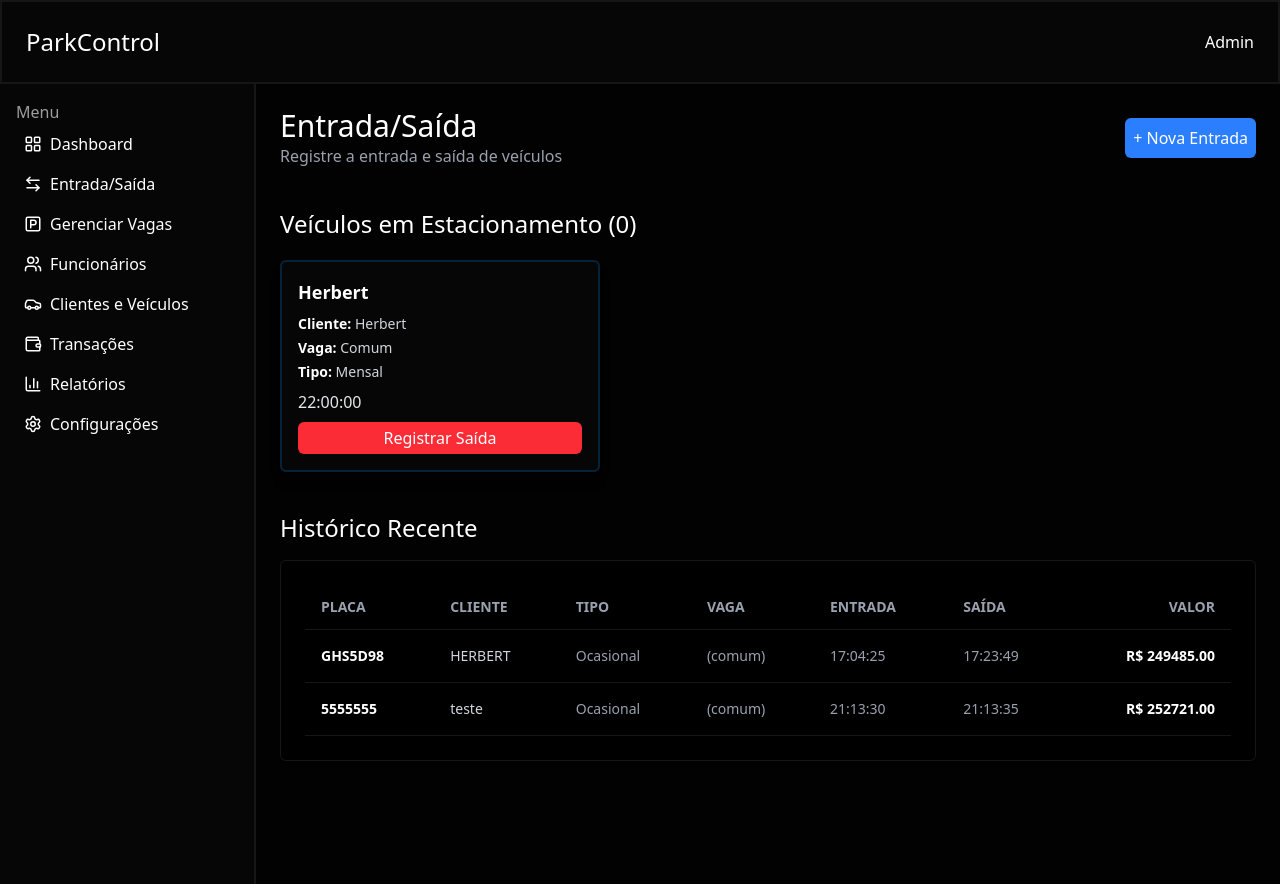
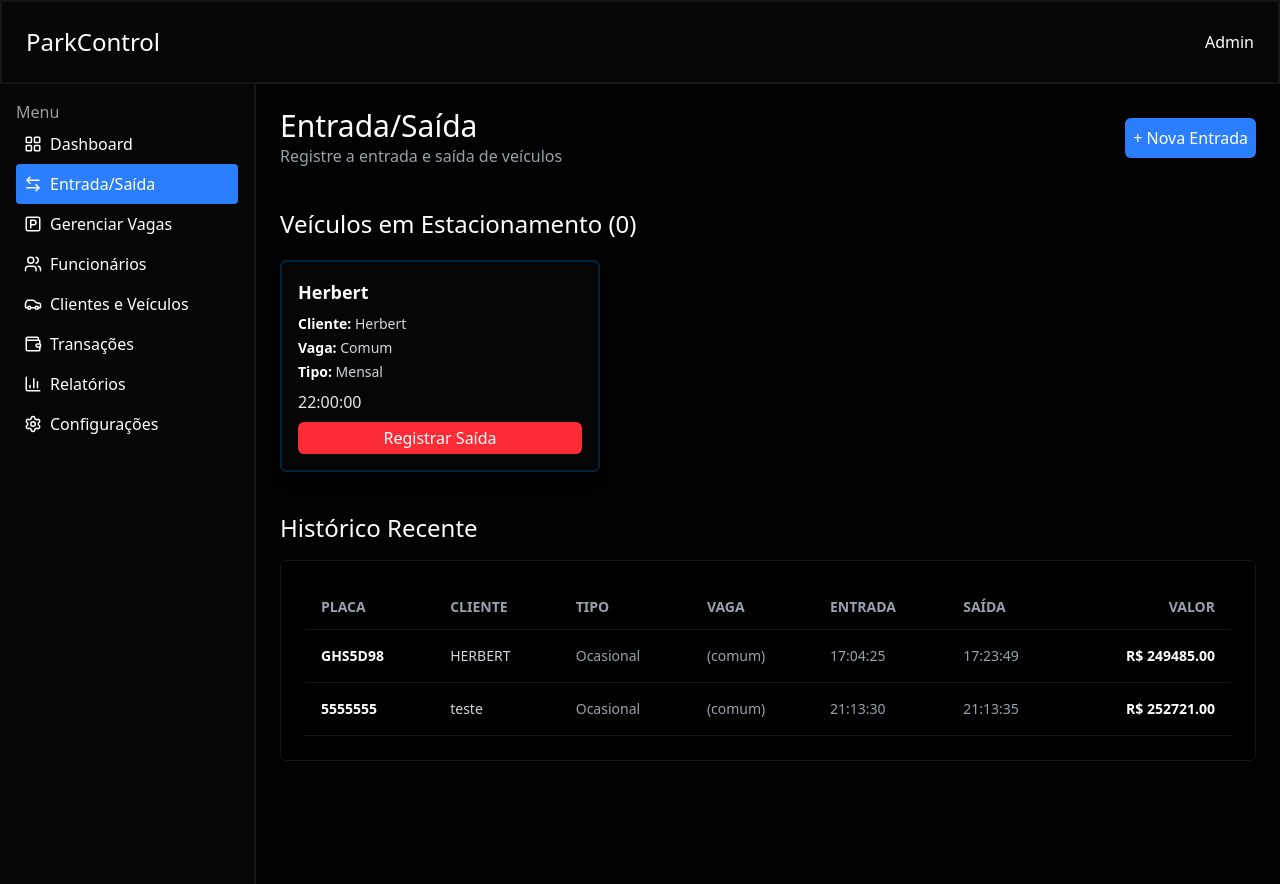
Before and after one commit to HerbertCarlos007/parking-management-frontend, a Vue app: page /parking-entry in a window 1280 px wide. Built offline with nearby package versions, Linux system fonts and the light colour scheme.

Commit message:
feat: adiciona estado ativo nos itens da sidebar

```diff
--- a/src/components/SidebarComponent.vue
+++ b/src/components/SidebarComponent.vue
@@ -1,29 +1,86 @@
 <script setup>
-import { useRouter } from 'vue-router';
-import { LayoutGrid, ArrowLeftRight, SquareParking, Users, Car, Wallet, ChartColumn, Settings } from 'lucide-vue-next';
+import { useRouter, useRoute } from "vue-router";
+import {
+  LayoutGrid,
+  ArrowLeftRight,
+  SquareParking,
+  Users,
+  Car,
+  Wallet,
+  ChartColumn,
+  Settings,
+} from "lucide-vue-next";
 
-const router = useRouter()
+const router = useRouter();
+const route = useRoute();
+
+const isActive = (path) => {
+  return route.path === path;
+};
 </script>
 
 <template>
-    <div class="w-64 min-h-screen bg-secondary text-white p-4 border-r-2 border-border">
-        <h3 class="text-[#9e9e9e]">Menu</h3>
-        <div>
-            <ul>
-                <li class="py-2 hover:bg-green-500 rounded px-2 cursor-pointer flex items-center gap-2"><LayoutGrid size="18"/> Dashboard</li>
-                <li @click="() => router.push('/parking-entry')"  class="py-2 hover:bg-green-500 rounded px-2 cursor-pointer flex items-center gap-2"><ArrowLeftRight size="18"/> Entrada/Saída</li>
-                <li class="py-2 hover:bg-green-500 rounded px-2 cursor-pointer flex items-center gap-2"><SquareParking size="18"/> Gerenciar Vagas</li>
-                <li class="py-2 hover:bg-green-500 rounded px-2 cursor-pointer flex items-center gap-2"><Users size="18"/> Funcionários</li>
-                <li class="py-2 hover:bg-green-500 rounded px-2 cursor-pointer flex items-center gap-2"><Car size="18"/> Clientes e Veículos</li>
-                <li class="py-2 hover:bg-green-500 rounded px-2 cursor-pointer flex items-center gap-2"><Wallet size="18"/> Transações</li>
-                <li class="py-2 hover:bg-green-500 rounded px-2 cursor-pointer flex items-center gap-2"><ChartColumn size="18"/> Relatórios</li>
-                <li class="py-2 hover:bg-green-500 rounded px-2 cursor-pointer flex items-center gap-2"><Settings size="18"/> Configurações</li>
-
-            </ul>
-        </div>
+  <div
+    class="w-64 min-h-screen bg-secondary text-white p-4 border-r-2 border-border"
+  >
+    <h3 class="text-[#9e9e9e]">Menu</h3>
+    <div>
+      <ul>
+        <li
+          class="py-2 hover:bg-green-500 rounded px-2 cursor-pointer flex items-center gap-2"
+        >
+          <LayoutGrid size="18" /> Dashboard
+        </li>
+        <li
+          @click="() => router.push('/parking-entry')"
+          :class="[
+            'py-2 rounded px-2 cursor-pointer flex items-center gap-2',
+            isActive('/parking-entry')
+              ? 'bg-blue-500 text-white'
+              : 'hover:bg-green-500',
+          ]"
+        >
+          <ArrowLeftRight size="18" /> Entrada/Saída
+        </li>
+        <li
+          class="py-2 hover:bg-green-500 rounded px-2 cursor-pointer flex items-center gap-2"
+        >
+          <SquareParking size="18" /> Gerenciar Vagas
+        </li>
+        <li
+          @click="() => router.push('/users')"
+          :class="[
+            'py-2 rounded px-2 cursor-pointer flex items-center gap-2',
+            isActive('/users')
+              ? 'bg-blue-500 text-white'
+              : 'hover:bg-green-500',
+          ]"
+        >
+          <Users size="18" /> Funcionários
+        </li>
+        <li
+          class="py-2 hover:bg-green-500 rounded px-2 cursor-pointer flex items-center gap-2"
+        >
+          <Car size="18" /> Clientes e Veículos
+        </li>
+        <li
+          class="py-2 hover:bg-green-500 rounded px-2 cursor-pointer flex items-center gap-2"
+        >
+          <Wallet size="18" /> Transações
+        </li>
+        <li
+          class="py-2 hover:bg-green-500 rounded px-2 cursor-pointer flex items-center gap-2"
+        >
+          <ChartColumn size="18" /> Relatórios
+        </li>
+        <li
+          class="py-2 hover:bg-green-500 rounded px-2 cursor-pointer flex items-center gap-2"
+        >
+          <Settings size="18" /> Configurações
+        </li>
+      </ul>
     </div>
+  </div>
 </template>
 
-<style scoped>
-
-</style>
+<style scoped></style>
```
